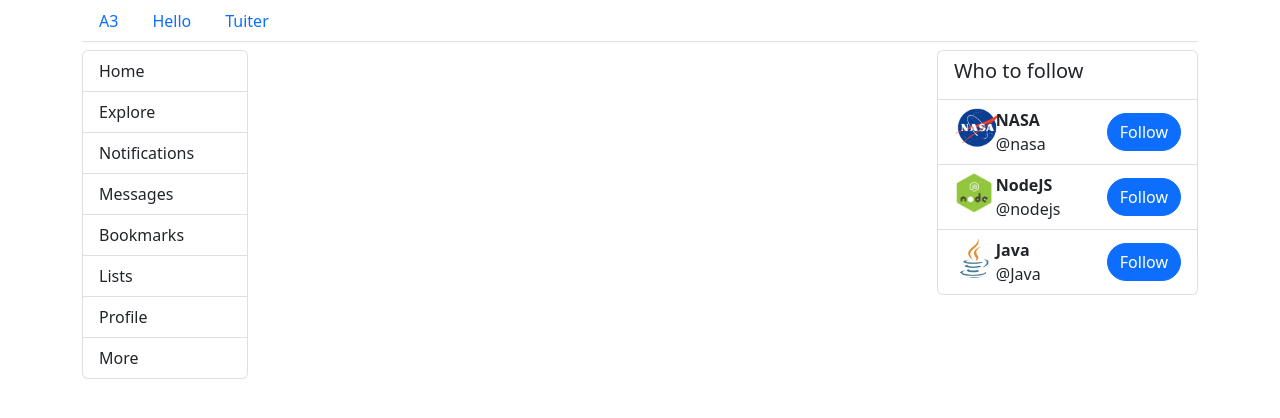
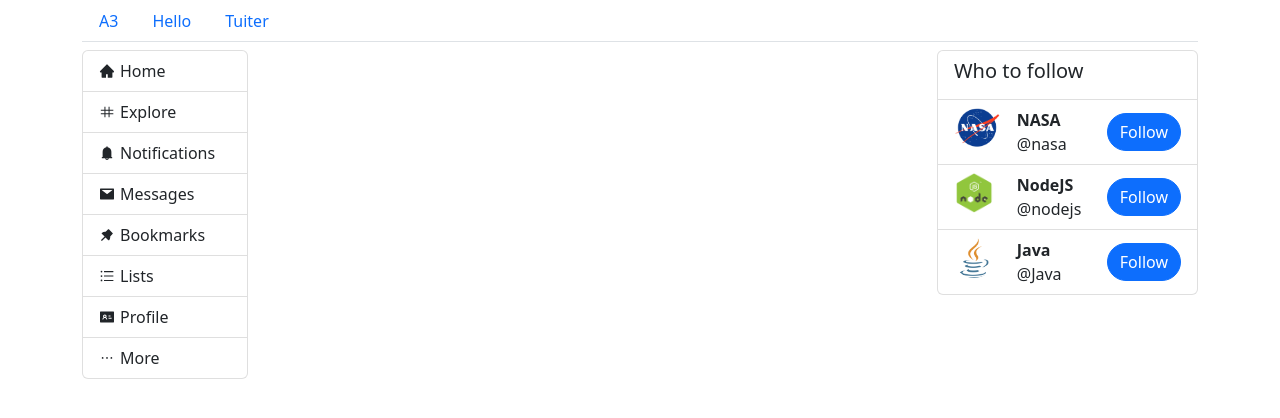
Before and after one commit to tanvimagdum/tuiter-react-web-app, a React (Create React App) app: page /tuiter in a window 1280 px wide. Shown: the top 418 px of the page. Built offline with nearby package versions, Linux system fonts and the light colour scheme.

Commit message:
JavaScript and React.js Assignment 3

```diff
--- a/src/tuiter/explore-screen/index.js
+++ b/src/tuiter/explore-screen/index.js
@@ -30,7 +30,7 @@ function ExploreScreen() {
                         <a className="nav-link">Sports</a>
                     </li>
                     <li className="nav-item">
-                        <a className="nav-link">Entertainment</a>
+                        <a className="nav-link d-none d-md-block">Entertainment</a>
                     </li>
                 </ul>
                 <div className="position-relative mb-2">
--- a/src/tuiter/index.js
+++ b/src/tuiter/index.js
@@ -13,10 +13,10 @@ function Tuiter() {
       <div>
          <Nav/>
          <div className="row">
-            <div className="col-2">
+            <div className="d-none d-sm-block col-sm-2 col-md-2 col-lg-1 col-xl-2 col-xxl-2">
                <NavigationSidebar />
             </div>
-            <div className="col-7">
+            <div className="col col-lg-8 col-xl-7 col-xxl-7">
                <Routes>
                   <Route path="/home" element={<HomeScreen />} />
                   <Route path="/explore" element={<ExploreScreen />} />
@@ -24,7 +24,7 @@ function Tuiter() {
                   <Route path="/profile" element={<ProfileScreen />} />
                </Routes>
             </div>
-            <div className="col-3">
+            <div className="d-none d-lg-block col-lg-3 col-xl-3 col-xxl-3">
                <WhoToFollowList />
             </div>
          </div>
--- /dev/null
+++ b/src/tuiter/navigation-sidebar/index.css
@@ -0,0 +1,4 @@
+.wd-icon-margin {
+    margin-right: 5px;
+    margin-bottom: 3px;
+}
--- a/src/tuiter/navigation-sidebar/index.js
+++ b/src/tuiter/navigation-sidebar/index.js
@@ -1,19 +1,48 @@
 import React from "react";
 import { Link, useLocation } from "react-router-dom";
+import "./index.css";
+import { AiFillHome, AiOutlineBorderlessTable, AiFillBell, AiFillMail, AiFillPushpin,
+          AiOutlineUnorderedList, AiFillIdcard, AiOutlineEllipsis } from "react-icons/ai";
 
 const NavigationSidebar = () => {
   const { pathname } = useLocation();
   const [ignore, tuiter, active] = pathname.split("/");
- const links = ["home", "explore", "notifications", "messages", "bookmarks", "lists", "profile", "more"];
+
   return (
     <div className="list-group">
-     {links.map((link) =>
-         <Link to={`/tuiter/${link}`} className={`list-group-item text-capitalize ${active === link ? "active" : ""}`}>
-           {link}
+      <Link to={"/tuiter/home "} className={`list-group-item ${active === "home" ? "active" : ""}`}>
+        <AiFillHome className="wd-icon-margin"/>
+        <span className="d-none d-xl-inline">Home</span>
       </Link>
-     )}
+      <Link to={"/tuiter/explore "} className={`list-group-item ${active === "explore" ? "active" : ""}`}>
+        <AiOutlineBorderlessTable className="wd-icon-margin"/>
+        <span className="d-none d-xl-inline">Explore</span>
+      </Link>
+      <Link to={"/tuiter/notifications "} className={`list-group-item ${active === "notifications" ? "active" : ""}`}>
+        <AiFillBell className="wd-icon-margin"/>
+        <span className="d-none d-xl-inline">Notifications</span>
+      </Link>
+      <Link to={"/tuiter/messages "} className={`list-group-item ${active === "messages" ? "active" : ""}`}>
+        <AiFillMail className="wd-icon-margin"/>
+        <span className="d-none d-xl-inline">Messages</span>
+      </Link>
+      <Link to={"/tuiter/bookmarks "} className={`list-group-item ${active === "bookmarks" ? "active" : ""}`}>
+        <AiFillPushpin className="wd-icon-margin"/>
+        <span className="d-none d-xl-inline">Bookmarks</span>
+      </Link>
+      <Link to={"/tuiter/lists "} className={`list-group-item ${active === "lists" ? "active" : ""}`}>
+        <AiOutlineUnorderedList className="wd-icon-margin"/>
+        <span className="d-none d-xl-inline">Lists</span>
+      </Link>
+      <Link to={"/tuiter/profile "} className={`list-group-item ${active === "profile" ? "active" : ""}`}>
+        <AiFillIdcard className="wd-icon-margin"/>
+        <span className="d-none d-xl-inline">Profile</span>
+      </Link>
+      <Link to={"/tuiter/more "} className={`list-group-item ${active === "more" ? "active" : ""}`}>
+        <AiOutlineEllipsis className="wd-icon-margin"/>
+        <span className="d-none d-xl-inline">More</span>
+      </Link>
     </div>
   );
 };
-
 export default NavigationSidebar;
--- a/src/tuiter/tuit-summary-list/tuit-summary-item.js
+++ b/src/tuiter/tuit-summary-list/tuit-summary-item.js
@@ -13,12 +13,12 @@ const TuitSummaryItem = (
  return(
   <li className="list-group-item">
    <div className="row">
-     <div className="col-10">
+     <div className="col">
        <div>{tuit.userName} . {tuit.time}</div>
        <div className="fw-bolder">{tuit.topic}</div>
        <div>{tuit.title}</div>
      </div>
-     <div className="col-2 align-self-center">
+     <div className="col-2 col-sm-3 col-md-2 align-self-center">
        <img width={70} className="float-end rounded-3" src={`/images/${tuit.image}`}/>
      </div>
    </div>
--- a/src/tuiter/who-to-follow-list/who-to-follow-list-item.js
+++ b/src/tuiter/who-to-follow-list/who-to-follow-list-item.js
@@ -7,14 +7,14 @@ const WhoToFollowListItem = (
     return(
     <li className="list-group-item">
     <div className="row">
-        <div className="col-2">
+        <div className="col col-lg-3 col-xl-3 col-xxl-2">
             <img className="rounded-circle" height={40} src={`/images/${who.avatarIcon}`}/>
         </div>
-        <div className="col-8">
+        <div className="col col-lg-7 col-xl-7 col-xxl-8">
             <div className="fw-bold">{who.userName}</div>
             <div>@{who.handle}</div>
         </div>
-        <div className="col-2 align-self-center">
+        <div className="col col-lg-2 col-xl-2 col-xxl-2 align-self-center">
             <button className="btn btn-primary rounded-pill float-end">Follow</button>
         </div>
     </div>
```
Lines whose indentation alone changed are shown as unchanged.
